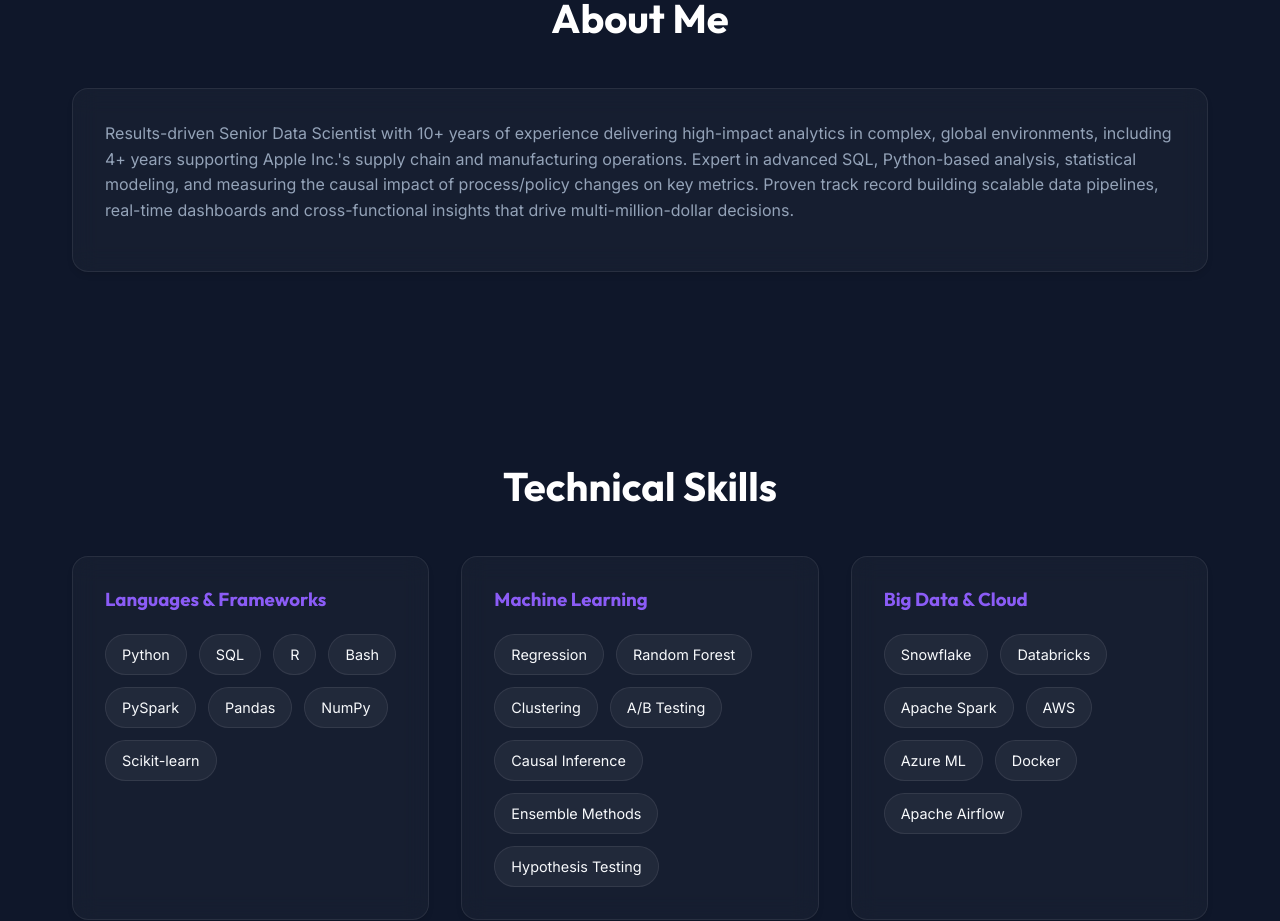
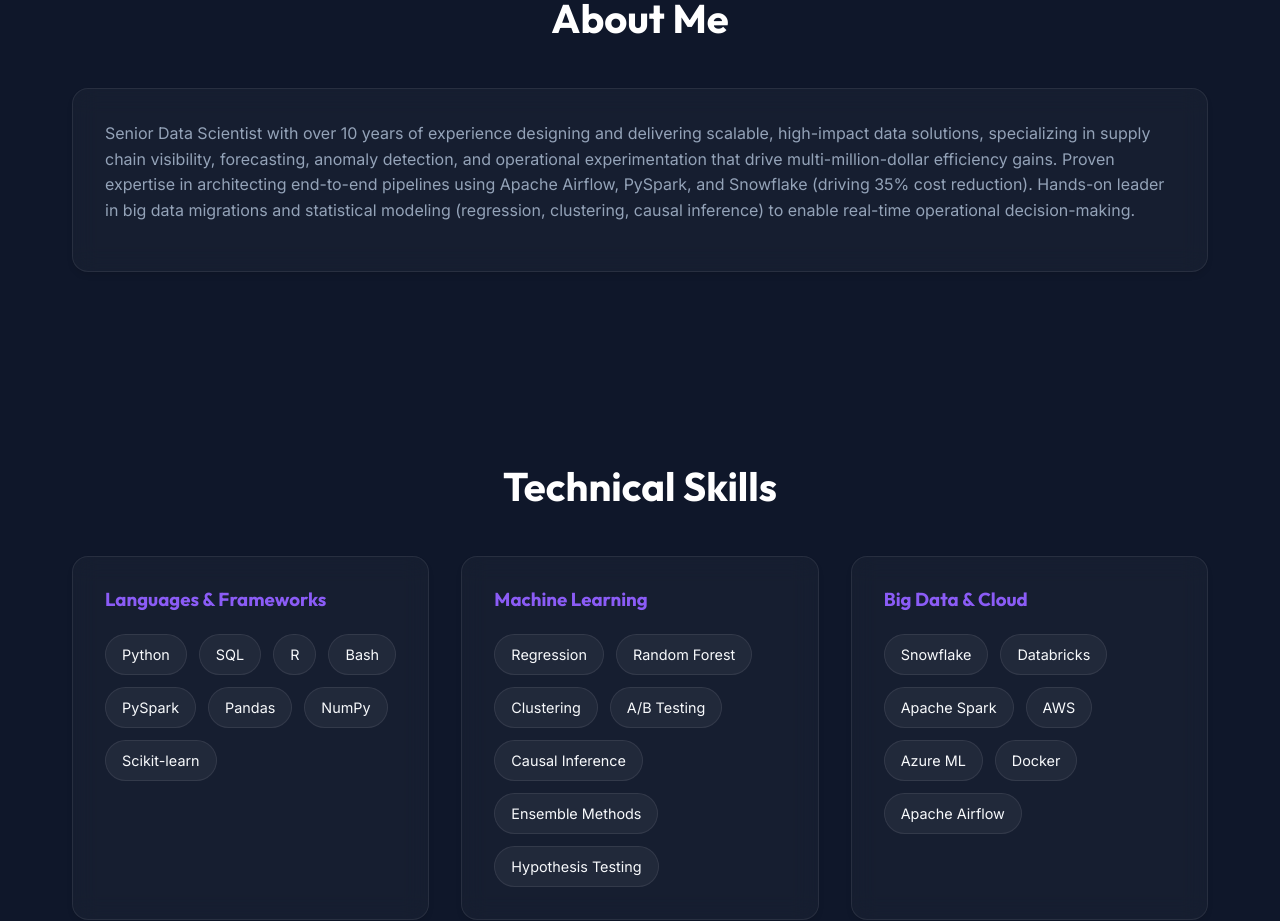
Before and after one commit to arunakgudivada-del/Aruna_website, a React (Vite) app: page / in a window 1280 px wide. Shown: the part 900-1821 px from the top of the page. Built offline with nearby package versions, Linux system fonts and the light colour scheme.

Commit message:
Update Professional Summary

```diff
--- a/src/data.js
+++ b/src/data.js
@@ -9,7 +9,7 @@ export const personalInfo = {
     location: "Austin, TX",
     linkedin: "https://www.linkedin.com/in/aruna-gudivada/",
     github: "https://github.com/arunagudivada", // Placeholder, keep if unknown
-    summary: "Results-driven Senior Data Scientist with 10+ years of experience delivering high-impact analytics in complex, global environments, including 4+ years supporting Apple Inc.'s supply chain and manufacturing operations. Expert in advanced SQL, Python-based analysis, statistical modeling, and measuring the causal impact of process/policy changes on key metrics. Proven track record building scalable data pipelines, real-time dashboards and cross-functional insights that drive multi-million-dollar decisions."
+    summary: "Senior Data Scientist with over 10 years of experience designing and delivering scalable, high-impact data solutions, specializing in supply chain visibility, forecasting, anomaly detection, and operational experimentation that drive multi-million-dollar efficiency gains. Proven expertise in architecting end-to-end pipelines using Apache Airflow, PySpark, and Snowflake (driving 35% cost reduction). Hands-on leader in big data migrations and statistical modeling (regression, clustering, causal inference) to enable real-time operational decision-making."
 };
 
 export const skills = [
```
